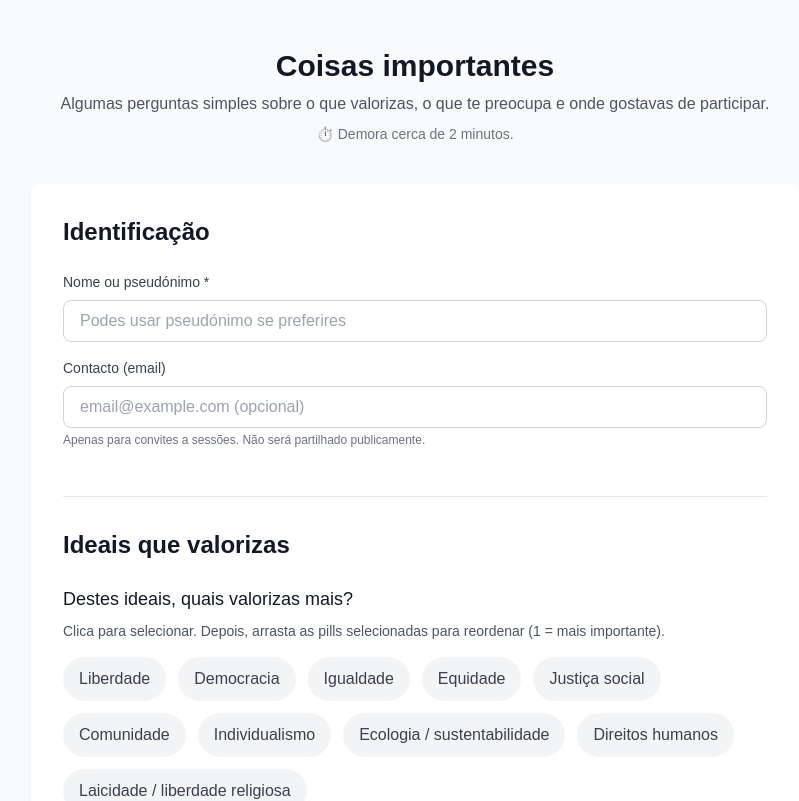
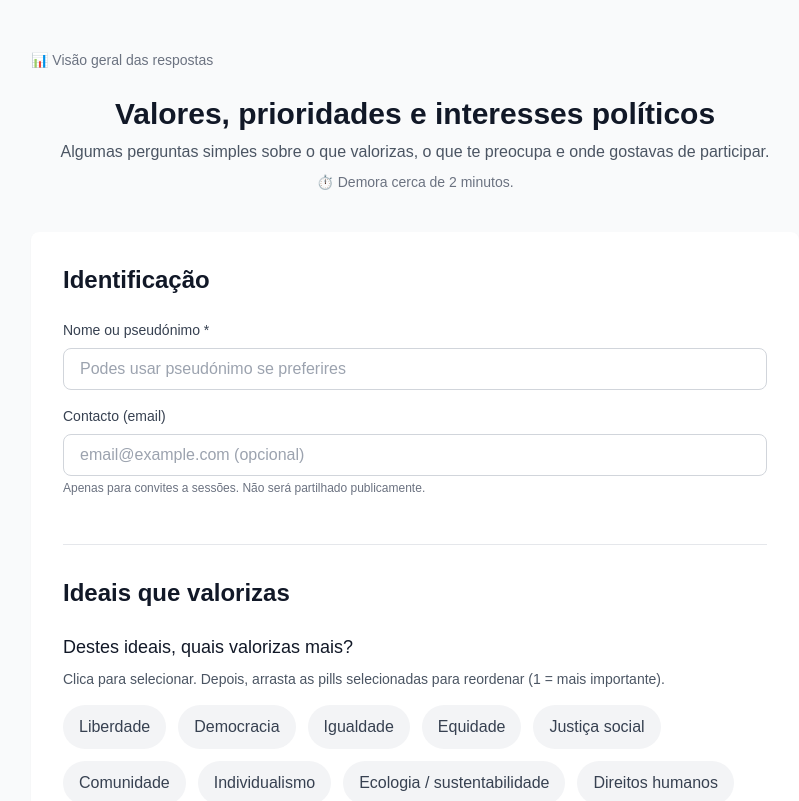
Before and after one commit to joaoalvesmarrucho/formulario-alinhamento-pi, a Next.js app: page / in a window 1280 px wide. Shown: the top 801 px of the page, without its empty margins (225-1024 px from the left). Built offline with nearby package versions, Linux system fonts and the light colour scheme.

Commit message:
Add password-protected admin link in main page (password: 88888888)

```diff
--- a/src/app/page.tsx
+++ b/src/app/page.tsx
@@ -59,6 +59,15 @@ export default function Home() {
   const [isSubmitting, setIsSubmitting] = useState(false);
   const [submitMessage, setSubmitMessage] = useState<string | null>(null);
 
+  const handleAdminAccess = () => {
+    const password = prompt('Palavra-passe para aceder ao dashboard:');
+    if (password === '88888888') {
+      window.location.href = '/admin?token=debug';
+    } else if (password !== null) {
+      alert('Palavra-passe incorreta.');
+    }
+  };
+
   const handleSubmit = async (e: React.FormEvent) => {
     e.preventDefault();
     setSubmitMessage(null);
@@ -104,10 +113,20 @@ export default function Home() {
   return (
     <div className="min-h-screen bg-gray-50 dark:bg-gray-900 py-12 px-4 sm:px-6 lg:px-8">
       <div className="max-w-3xl mx-auto">
+        {/* Link para Admin no canto superior esquerdo */}
+        <div className="mb-6">
+          <button
+            onClick={handleAdminAccess}
+            className="text-sm text-gray-500 dark:text-gray-400 hover:text-blue-600 dark:hover:text-blue-400 transition-colors"
+          >
+            📊 Visão geral das respostas
+          </button>
+        </div>
+
         {/* Header */}
         <div className="text-center mb-10">
           <h1 className="text-3xl font-bold text-gray-900 dark:text-gray-50 mb-2">
-            Coisas importantes
+            Valores, prioridades e interesses políticos
           </h1>
           <p className="text-gray-600 dark:text-gray-300">
             Algumas perguntas simples sobre o que valorizas, o que te preocupa e onde gostavas de participar.
```
